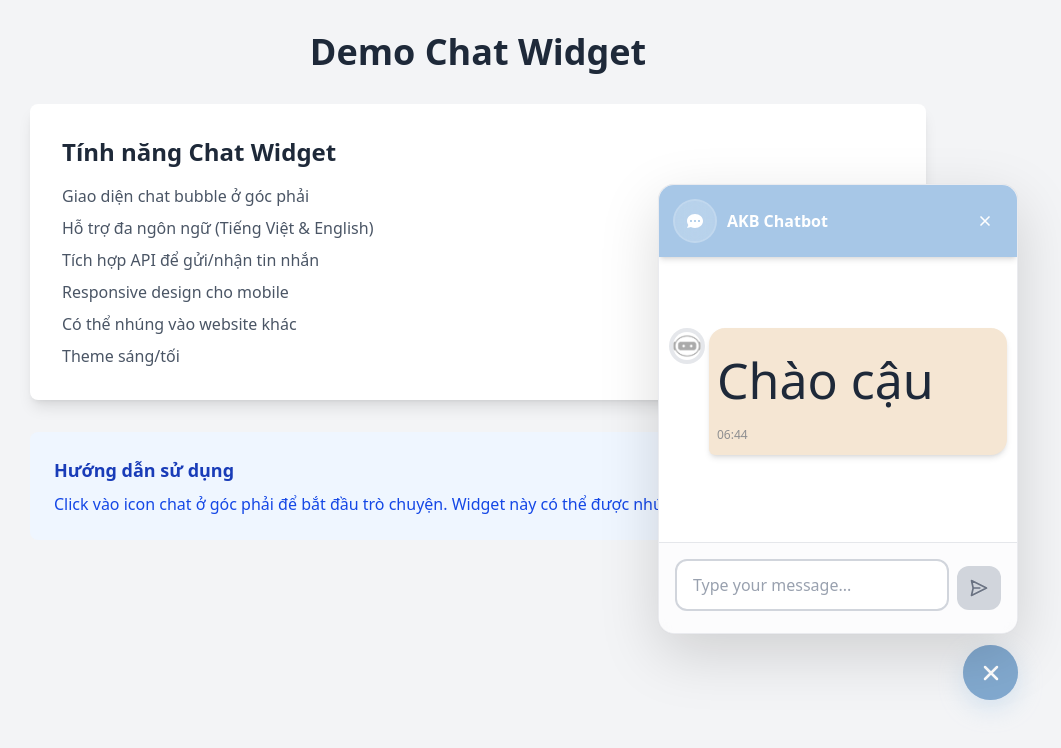
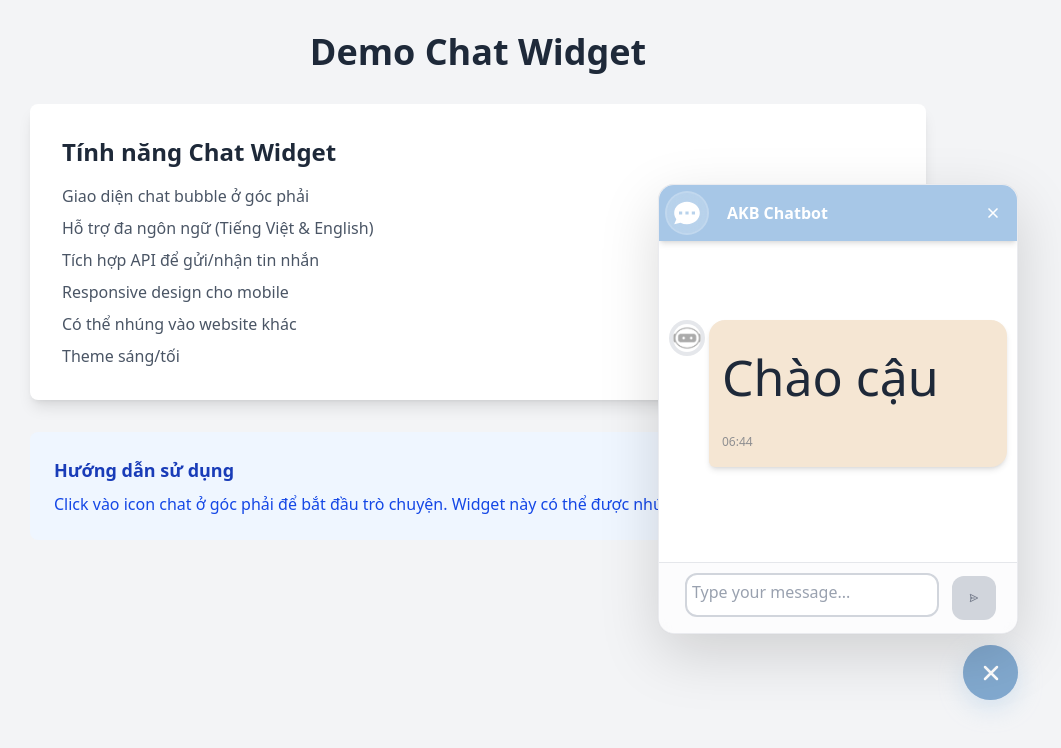
Before and after one commit to DucDVAKB/chat-box, a React (Vite) app: page / in a window 1280 px wide. Both pictures are taken after a click on the button "Mở chat". Shown: the top 748 px of the page, without its empty margins (162-1223 px from the left). Built offline with nearby package versions, Linux system fonts and the light colour scheme.

Commit message:
Update css

```diff
--- a/src/components/ChatPopup.tsx
+++ b/src/components/ChatPopup.tsx
@@ -82,9 +82,9 @@ const ChatPopup: React.FC<ChatPopupProps> = ({
         chat-header
         flex items-center justify-between p-4 shadow-md
       `}>
-        <div className="flex items-center space-x-3">
+        <div className="flex items-center space-x-3 gap-2">
           <div className="w-10 h-10 bg-white/20 backdrop-blur-sm rounded-full flex items-center justify-center ring-2 ring-white/30">
-            <svg className="w-5 h-5 text-white" fill="currentColor" viewBox="0 0 20 20">
+            <svg className="w-8 h-8 p-0 text-white" fill="currentColor" viewBox="0 0 20 20">
               <path fillRule="evenodd" d="M18 10c0 3.866-3.582 7-8 7a8.841 8.841 0 01-4.083-.98L2 17l1.338-3.123C2.493 12.767 2 11.434 2 10c0-3.866 3.582-7 8-7s8 3.134 8 7zM7 9H5v2h2V9zm8 0h-2v2h2V9zM9 9h2v2H9V9z" clipRule="evenodd" />
             </svg>
           </div>
@@ -131,7 +131,7 @@ const ChatPopup: React.FC<ChatPopupProps> = ({
 
       {/* Input */}
       <div className={`
-        px-4 py-4 border-t backdrop-blur-sm
+        chat-input px-4 border-t backdrop-blur-sm
         ${theme === 'dark' ? 'border-gray-700 bg-gray-800/50' : 'border-gray-200 bg-gray-50/50'}
       `}>
         <MessageInput
--- a/src/components/MessageItem.tsx
+++ b/src/components/MessageItem.tsx
@@ -35,7 +35,7 @@ const MessageItem: React.FC<MessageItemProps> = ({ message, theme = 'light', sho
         </div>
       )}
       <div className={`
-        flex-1 max-w-xs lg:max-w-md px-2 py-3 rounded-2xl
+        messenge-context flex-1 max-w-xs lg:max-w-md px-2 py-3 rounded-2xl
         ${message.isUser
           ? (theme === 'dark'
               ? 'bg-[#B8D4E8] text-gray-800'
--- a/src/index.css
+++ b/src/index.css
@@ -83,15 +83,15 @@
 
 /* Message container scroll */
 .message-container {
-  max-height: calc(550px - 80px - 100px); /* popup height - header - input */
   overflow-y: auto;
   padding: 10px;
 }
+.message-container p{
+  padding: 5px;
+}
 
-@media (max-width: 480px) {
-  .message-container {
-    max-height: calc(100vh - 80px - 100px);
-  }
+.chat-input *{
+  padding: 5px;
 }
 
 /* Custom Scrollbar Styles */
@@ -134,11 +134,16 @@
 
 .message-item {
   animation: messageSlideIn 0.3s ease-out;
+  margin-bottom: 16px;
+}
+.messenge-context{
+  padding: 12px 8px;
 }
 
 /* Pastel background for header */
 .chat-header {
   background: #A7C7E7;
+  padding: 8px;
 }
 
 /* Glassmorphism effect for dark theme */
```
